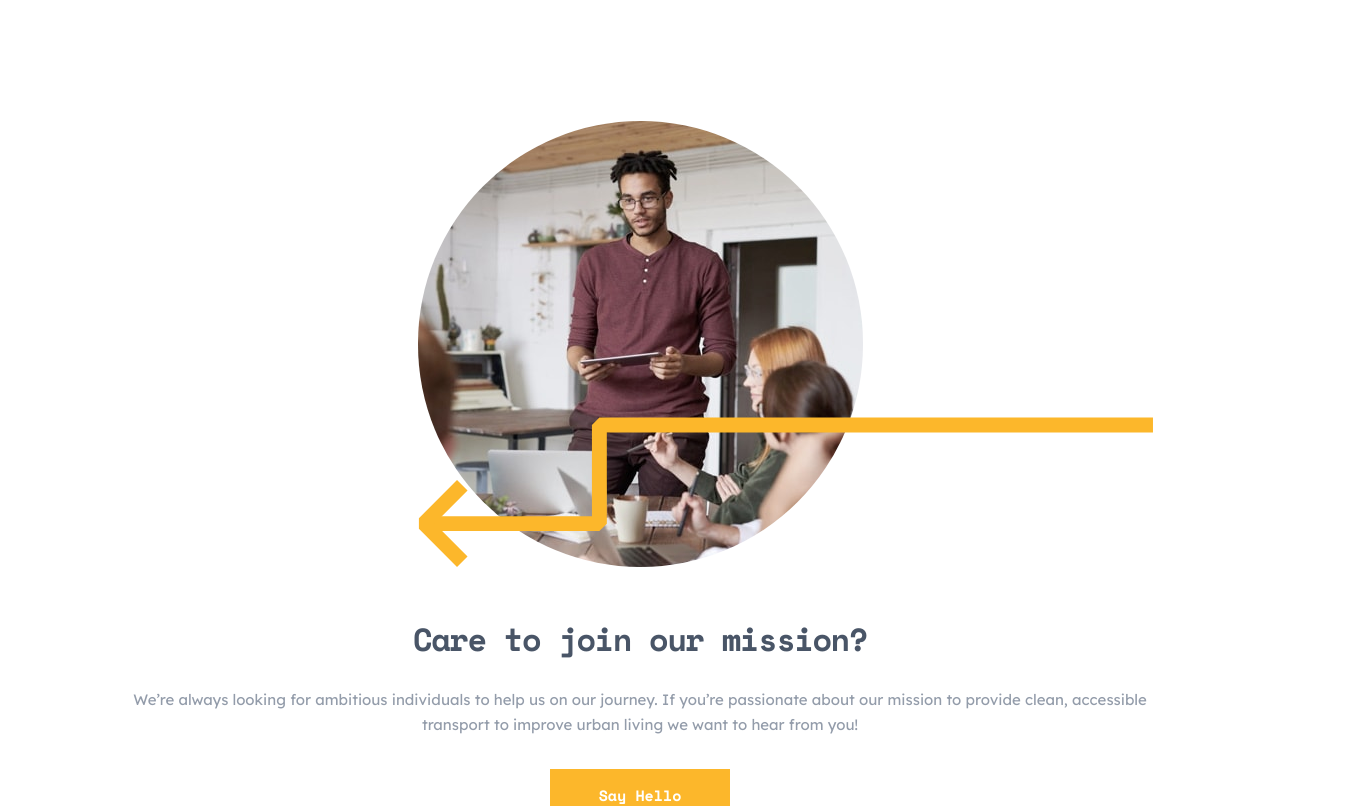
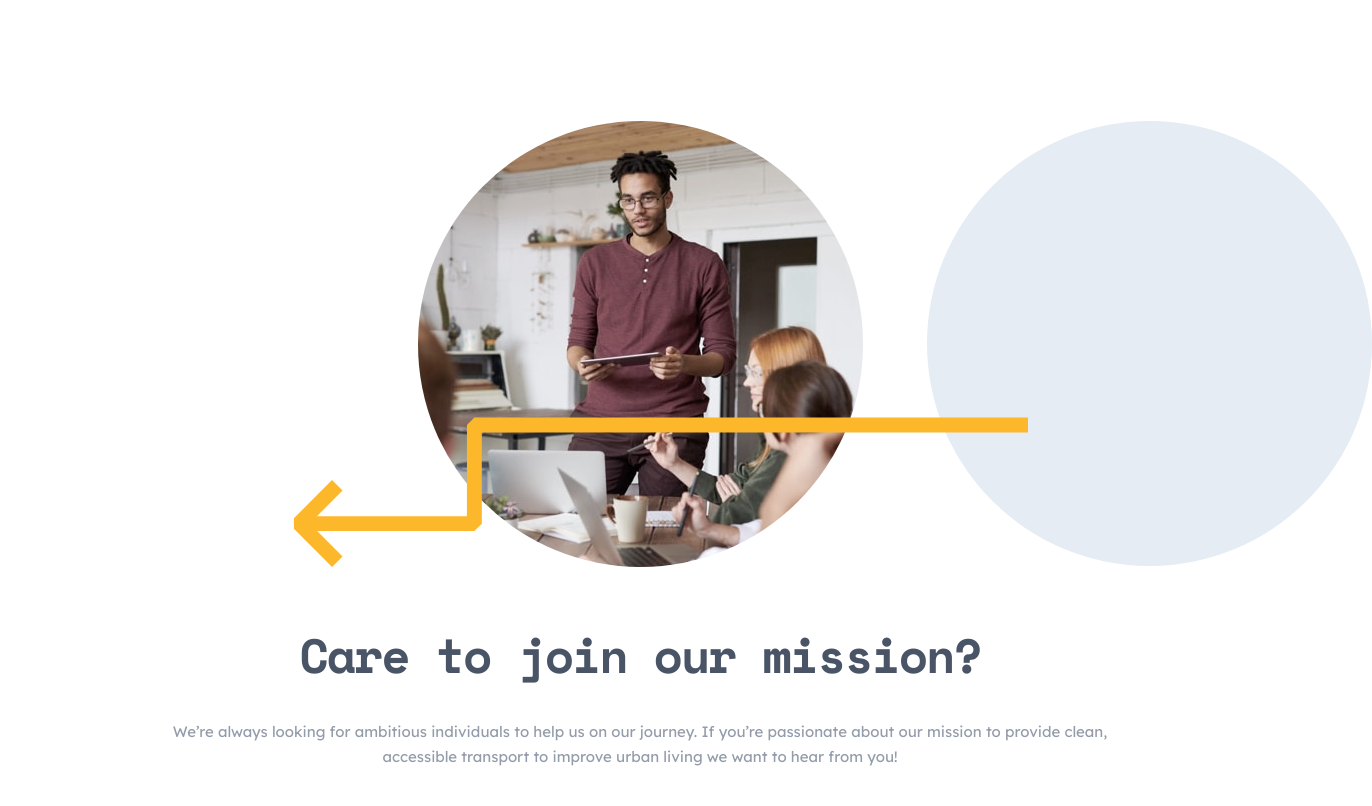
Before and after one commit to stephjoseph/scoot-website, a React (Vite) app: page /careers in a window 1280 px wide. Shown: the part 320-1126 px from the top of the page, 1372 px wide, since content can reach past the window. Built offline with nearby package versions, Linux system fonts and the light colour scheme.

Commit message:
Update JoinUs.tsx

```diff
--- a/src/components/careers/main/JoinUs.tsx
+++ b/src/components/careers/main/JoinUs.tsx
@@ -1,32 +1,36 @@
-import { Link } from "react-router-dom";
+import { Link } from 'react-router-dom';
 
 // image
-import joinUsImg from "../../../assets/images/join-us.jpg";
+import joinUsImg from '../../../assets/images/join-us.jpg';
 
 // pattern
-import leftDownwardArrow from "../../../assets/patterns/left-downward-arrow.svg";
+import leftDownwardArrow from '../../../assets/patterns/left-downward-arrow.svg';
+import circle from '../../../assets/patterns/circle.svg';
 
 const JoinUs = () => {
   return (
-    <section className="mb-[7.5rem] flex w-[82.93%] flex-col items-center gap-14">
-      <div className="relative">
+    <section className='mb-[7.5rem] flex w-[82.93%] flex-col items-center gap-14 tablet:w-[74.60%] tablet:gap-16'>
+      <div className='relative'>
         <div>
-          <img className="rounded-full" src={joinUsImg} alt="" />
+          <img className='rounded-full' src={joinUsImg} alt='' />
         </div>
-        <div className="absolute bottom-0 left-0 w-[45.938rem]">
-          <img className="h-full w-full" src={leftDownwardArrow} alt="" />
+        <div className='absolute bottom-0 left-0 z-10 w-[45.938rem] tablet:-left-[7.813rem]'>
+          <img className='h-full w-full' src={leftDownwardArrow} alt='' />
+        </div>
+        <div className='absolute top-0 -right-[509px] hidden tablet:block'>
+          <img src={circle} alt='' />
         </div>
       </div>
-      <div className="flex flex-col items-center gap-8 text-center">
-        <h2 className="font-h2 text-[2rem] leading-[2rem] tracking-[-1.43px] text-dark-navy">
+      <div className='flex flex-col items-center gap-8 text-center tablet:gap-10'>
+        <h2 className='font-h2 tablet:font-h2 text-[2rem] leading-[2rem] tracking-[-1.43px] text-dark-navy'>
           Care to join our mission?
         </h2>
-        <p className="font-body text-dim-grey">
+        <p className='font-body text-dim-grey'>
           We’re always looking for ambitious individuals to help us on our
           journey. If you’re passionate about our mission to provide clean,
           accessible transport to improve urban living we want to hear from you!
         </p>
-        <Link className="btn" to="">
+        <Link className='btn' to=''>
           Say Hello
         </Link>
       </div>
```
